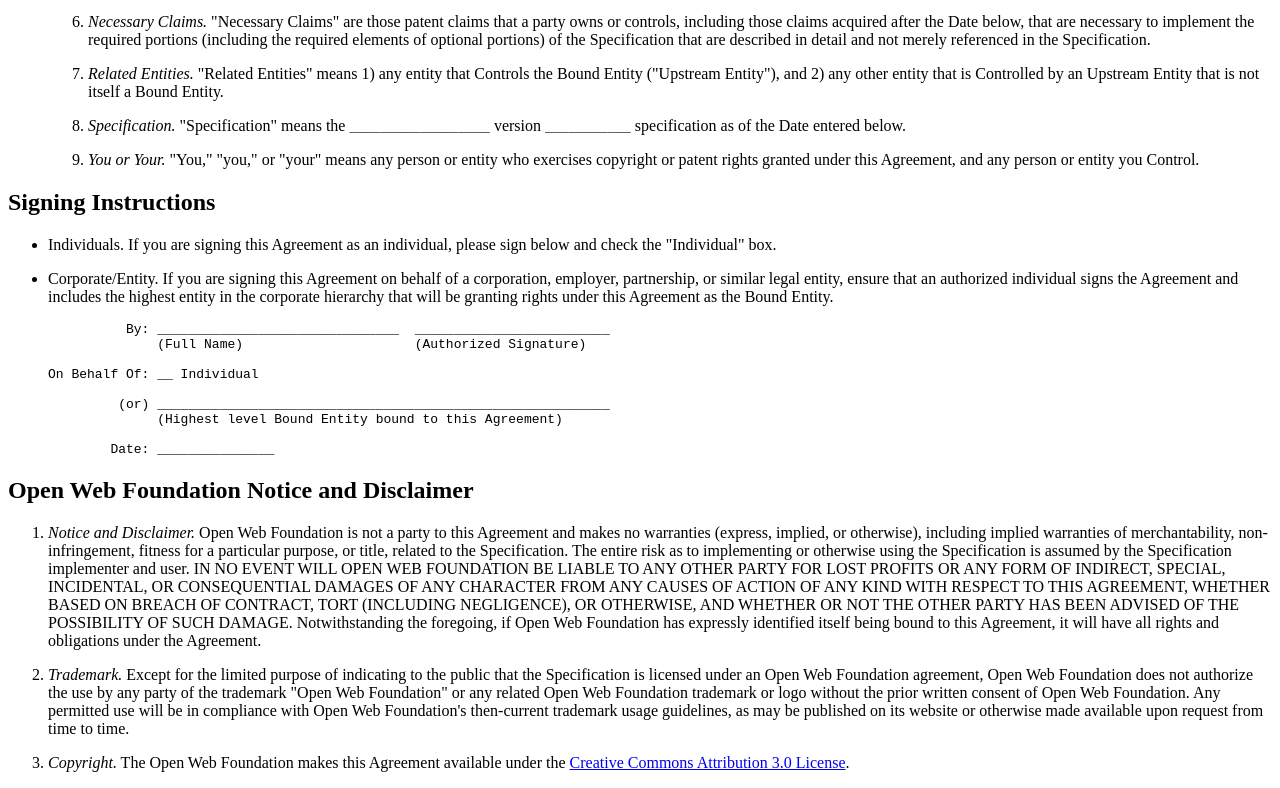
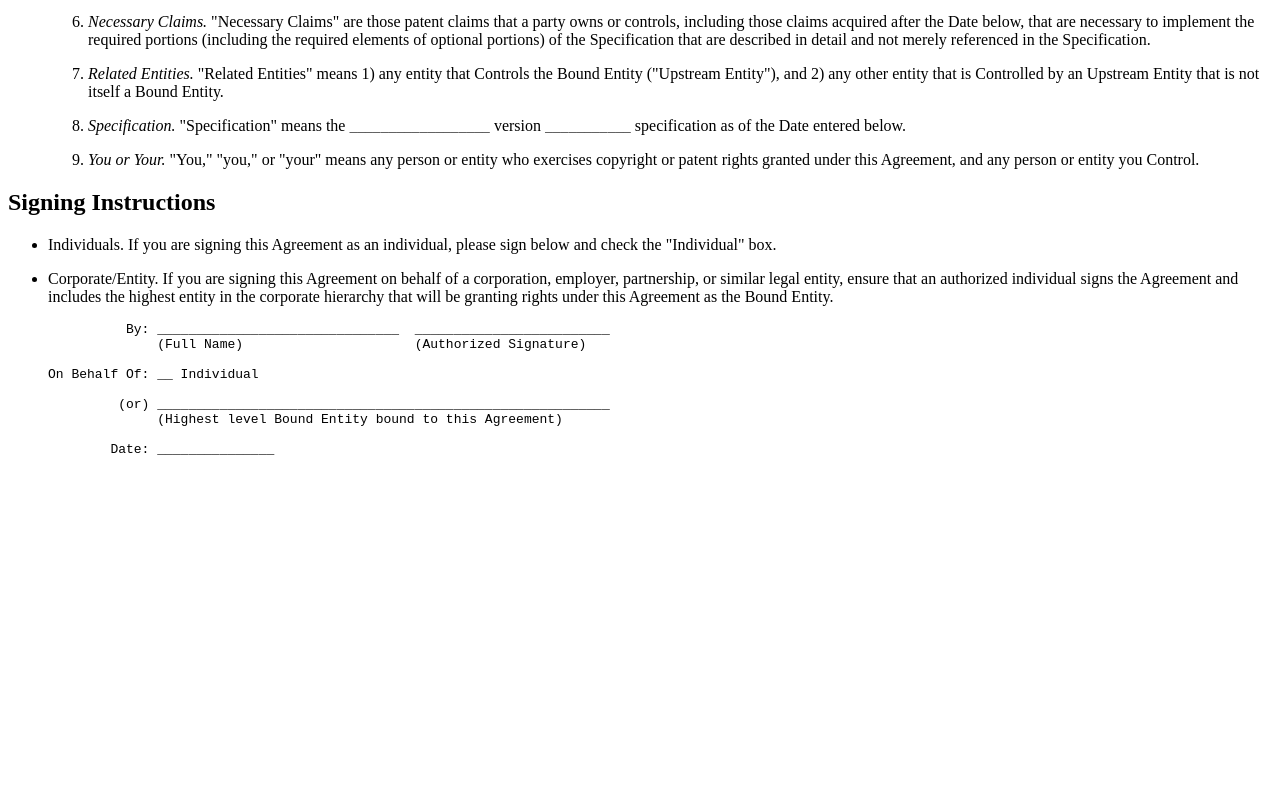
Before and after one commit to chrismessina/openwebfoundation, a plain HTML site: page legal/agreement/index.html in a window 1280 px wide. Shown: the part 1224-2012 px from the top of the page. After the commit the page ends 1697 px from the top, so only its background shows below. Drawn offline with Linux system fonts and the light colour scheme.

Commit message:
Pulled the Notice and Dislaimer into a separate document.

```diff
--- a/legal/agreement/index.html
+++ b/legal/agreement/index.html
@@ -209,39 +209,3 @@
 </code></pre>
 </li>
 </ul>
-<h2>Open Web Foundation Notice and Disclaimer</h2>
-<ol>
-<li>
-<p><em>Notice and Disclaimer.</em>  Open Web Foundation is not a party to this
-Agreement and makes no warranties (express, implied, or otherwise),
-including implied warranties of merchantability, non-infringement,
-fitness for a particular purpose, or title, related to the
-Specification.  The entire risk as to implementing or otherwise using
-the Specification is assumed by the Specification implementer and
-user.  IN NO EVENT WILL OPEN WEB FOUNDATION BE LIABLE TO ANY OTHER
-PARTY FOR LOST PROFITS OR ANY FORM OF INDIRECT, SPECIAL, INCIDENTAL,
-OR CONSEQUENTIAL DAMAGES OF ANY CHARACTER FROM ANY CAUSES OF ACTION OF
-ANY KIND WITH RESPECT TO THIS AGREEMENT, WHETHER BASED ON BREACH OF
-CONTRACT, TORT (INCLUDING NEGLIGENCE), OR OTHERWISE, AND WHETHER OR
-NOT THE OTHER PARTY HAS BEEN ADVISED OF THE POSSIBILITY OF SUCH
-DAMAGE.  Notwithstanding the foregoing, if Open Web Foundation has
-expressly identified itself being bound to this Agreement, it will
-have all rights and obligations under the Agreement.</p>
-</li>
-<li>
-<p><em>Trademark.</em>  Except for the limited purpose of indicating to the
-public that the Specification is licensed under an Open Web Foundation
-agreement, Open Web Foundation does not authorize the use by any party
-of the trademark "Open Web Foundation" or any related Open Web
-Foundation trademark or logo without the prior written consent of Open
-Web Foundation. Any permitted use will be in compliance with Open Web
-Foundation's then-current trademark usage guidelines, as may be
-published on its website or otherwise made available upon request from
-time to time.</p>
-</li>
-<li>
-<p><em>Copyright.</em> The Open Web Foundation makes this Agreement
-available under the <a href="http://creativecommons.org/licenses/by/3.0/us/">Creative Commons Attribution 3.0
-License</a>.</p>
-</li>
-</ol>
```
Also changed, not shown: legal/notice/index.html (added, +37 -0 lines), legal/agreement/index.txt, legal/notice/index.txt (added).
